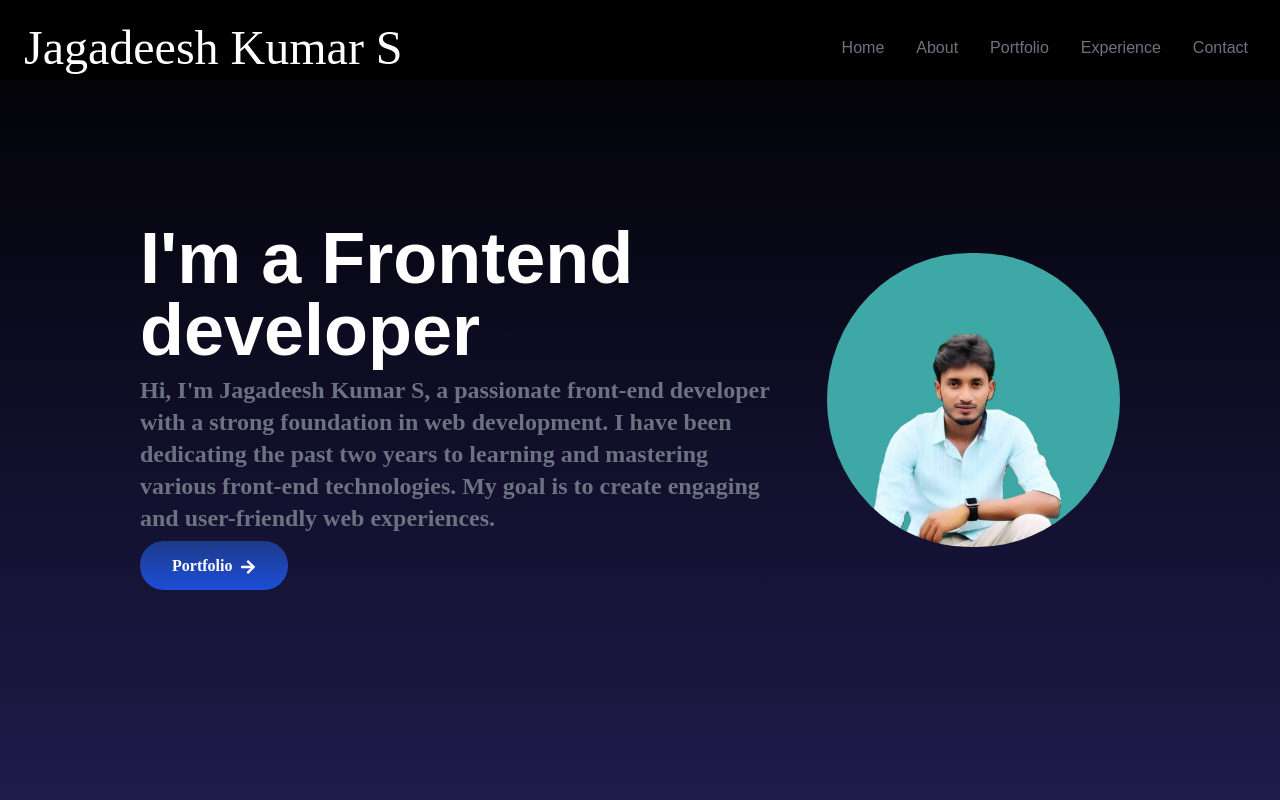
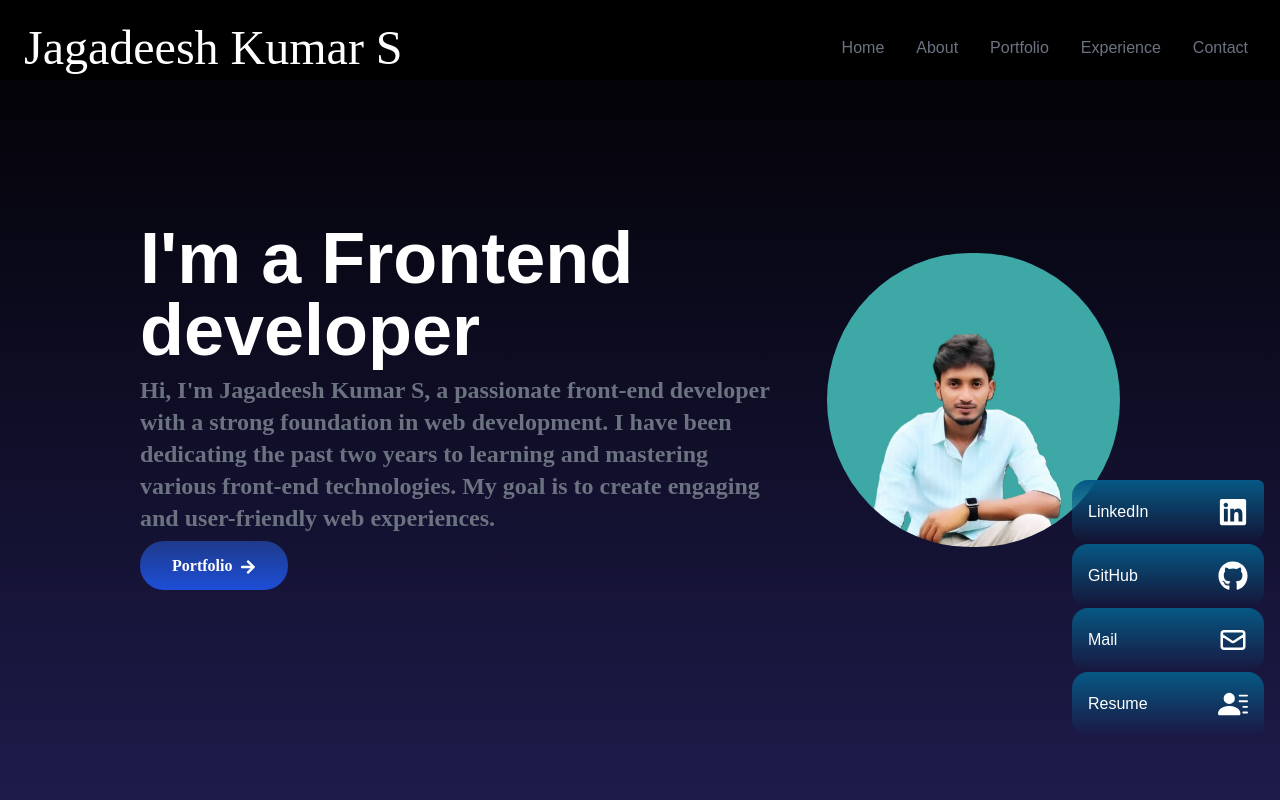
Before and after one commit to Jagadeesh825/portfolio, a React (Create React App) app: page / in a window 1280 px wide. Shown: the top 800 px of the page. Built offline with nearby package versions, Linux system fonts and the light colour scheme.

Commit message:
Update social_links.jsx

```diff
--- a/src/components/social_links.jsx
+++ b/src/components/social_links.jsx
@@ -4,7 +4,7 @@ import { HiOutlineMail } from 'react-icons/hi';
 import { BsFillPersonLinesFill } from 'react-icons/bs';
 
 const SocialLinks = () => {
-  const [showLinks, setShowLinks] = useState(false);
+  const [showLinks, setShowLinks] = useState(true);
   const [hoveredLink, setHoveredLink] = useState(null);
 
   const links = [
```
